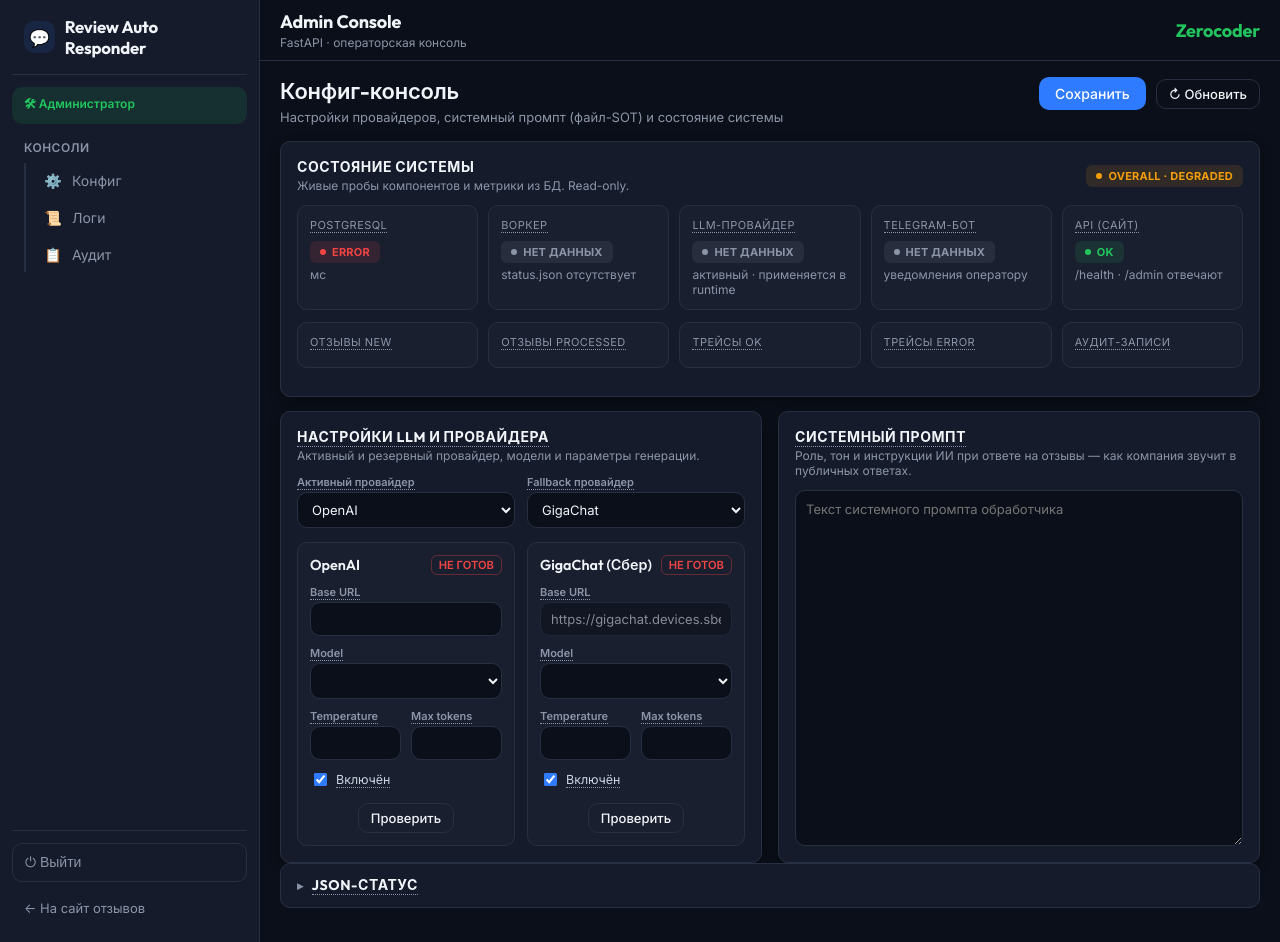
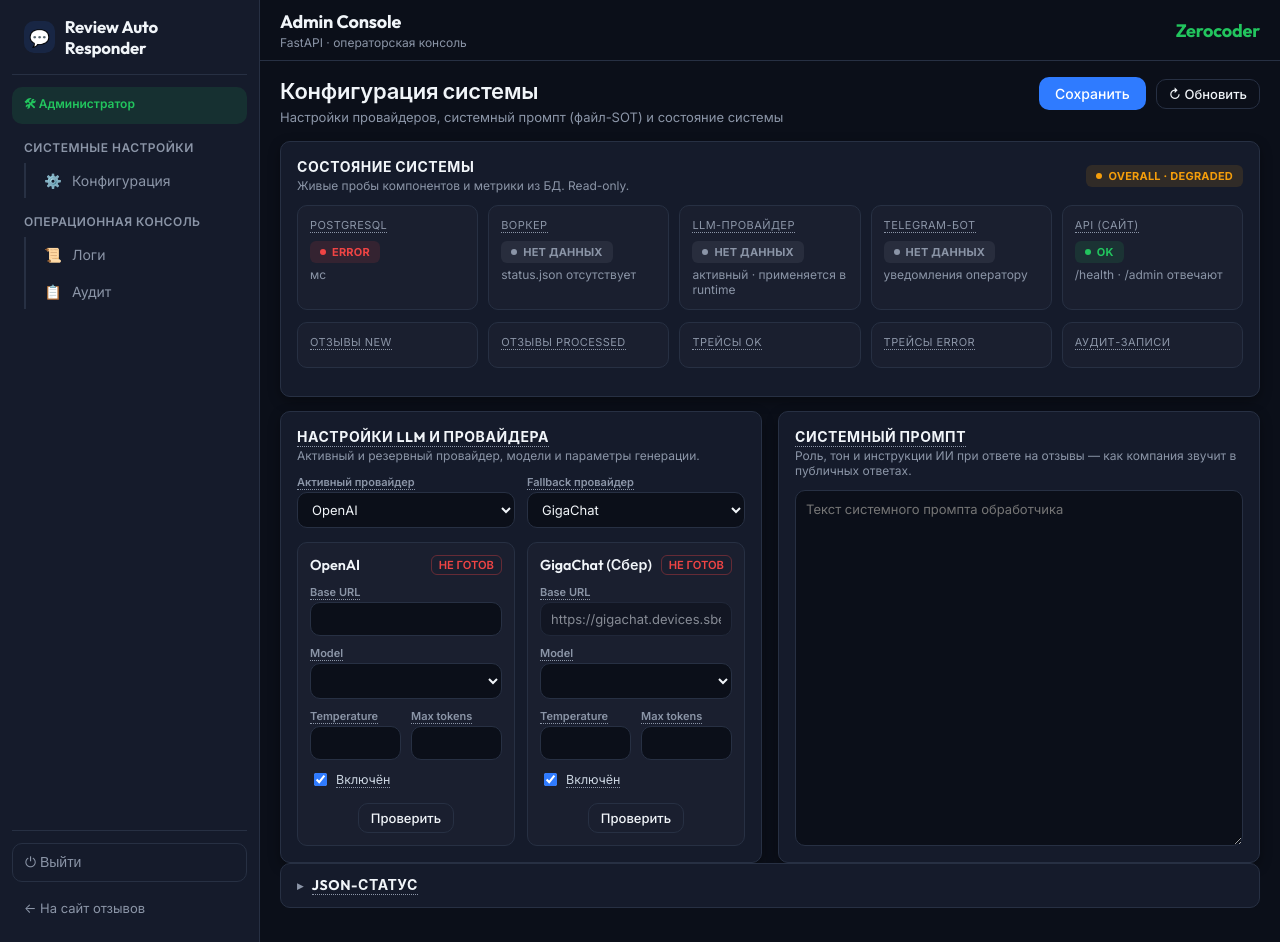
Before and after one commit to AlexLvGulyaev/review-auto-responder, a FastAPI app: template site/app/templates/admin.html in a window 1280 px wide. Run offline with FastAPI, Linux system fonts and the light colour scheme; the template is opened without the code that fills it, so the values that code supplies are empty; parts of the project's set-up code (start-up, migrations or seed data) failed here and were passed over.

Commit message:
fix(admin): sidebar groups + row3 without route (v1.5.5)
Sidebar: заголовок «Консоли» убран → две группы:
- «Системные настройки» → пункт «Конфигурация» (page title консоли
  «Конфиг-консоль» → «Конфигурация системы»).
- «Операционная консоль» → «Логи» и «Аудит».

Карточка списка Логов, третья строка: маршрут (review_processing)
убрал — он однообразен. Теперь: код отзыва · имя пользователя · тон ·
длительность.

Co-Authored-By: Claude <noreply@anthropic.com>

```diff
--- a/site/app/templates/admin.html
+++ b/site/app/templates/admin.html
@@ -1,7 +1,7 @@
 {% extends "admin_base.html" %}
 
 {% block title %}Конфигурация · Админка{% endblock %}
-{% block page_title %}Конфиг-консоль{% endblock %}
+{% block page_title %}Конфигурация системы{% endblock %}
 {% block page_subtitle %}Настройки провайдеров, системный промпт (файл-SOT) и состояние системы{% endblock %}
 
 {% block page_actions %}
--- a/site/app/templates/admin_base.html
+++ b/site/app/templates/admin_base.html
@@ -469,11 +469,16 @@
 
       <nav class="ai-nav">
         <div class="ai-nav__group">
-          <span class="ai-nav__group-label">Консоли</span>
+          <span class="ai-nav__group-label">Системные настройки</span>
           <div class="ai-nav__items">
             <a class="ai-nav__link {{ 'ai-nav__link--active' if request.path == '/admin' }}" href="/admin">
-              <span class="ai-nav__icon">⚙️</span> Конфиг
+              <span class="ai-nav__icon">⚙️</span> Конфигурация
             </a>
+          </div>
+        </div>
+        <div class="ai-nav__group">
+          <span class="ai-nav__group-label">Операционная консоль</span>
+          <div class="ai-nav__items">
             <a class="ai-nav__link {{ 'ai-nav__link--active' if request.path.startswith('/admin/executions') }}" href="/admin/executions">
               <span class="ai-nav__icon">📜</span> Логи
             </a>
--- a/site/app/templates/executions.html
+++ b/site/app/templates/executions.html
@@ -193,11 +193,11 @@
         </div>
         <div class="ai-log-card__title">{{ rv.text if rv and rv.text else 'Сессия #' ~ s.id }}</div>
         <div class="ai-log-card__meta">
-          <span>#{{ s.id }}</span>
+          <span>#{{ s.review_id }}</span>
+          <span>·</span>
+          <span>{{ rv.name if rv and rv.name else '—' }}</span>
           <span>·</span>
           <span>{{ tone_label(rv.tone if rv else None) }}</span>
-          <span>·</span>
-          <span>{{ s.route or '—' }}</span>
           {% if s.duration_ms is not none %}<span>·</span><span>{{ s.duration_ms }} мс</span>{% endif %}
         </div>
       </a>
```
